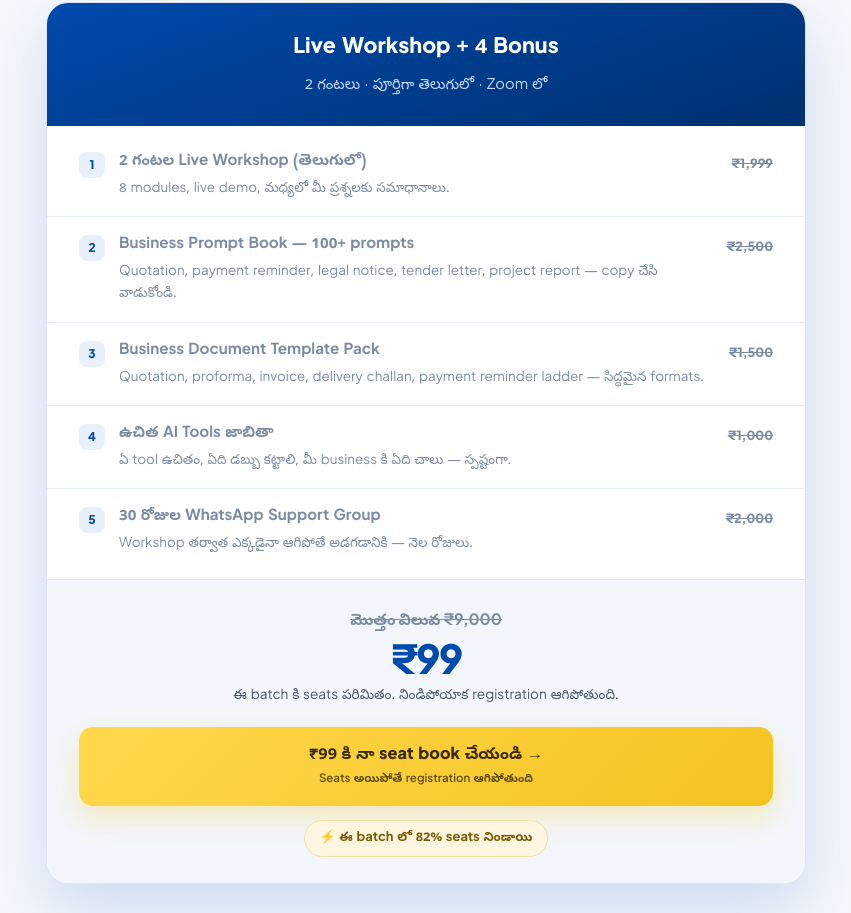
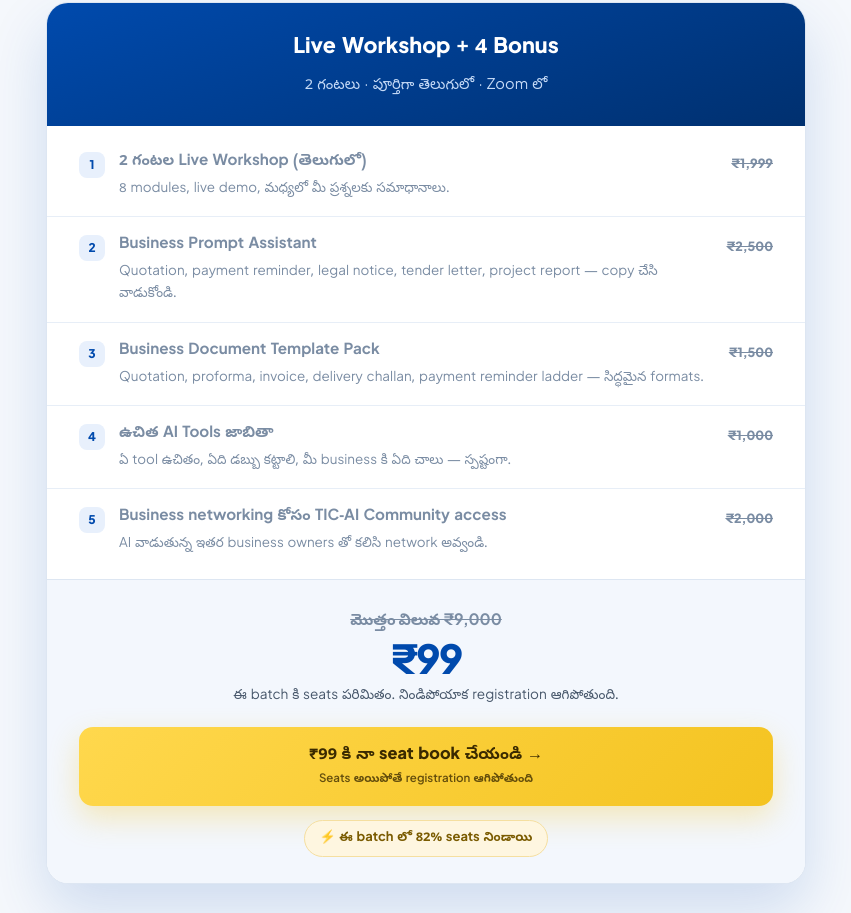
Before and after one commit to subns24-web/TICAI-landing, a plain HTML site: page index.html in a window 1280 px wide. Shown: the part 6387-7300 px from the top of the page, without its empty margins (214-1065 px from the left). Drawn offline with Linux system fonts and the light colour scheme.

Commit message:
Bonuses: 'prompt book' → Business Prompt Assistant; '30-day WhatsApp support' → TIC-AI community access for business networking
Co-Authored-By: Claude Opus 5.5 <noreply@anthropic.com>
Claude-Session: https://claude.ai/code/session_018oui9k1kPGDMDDHxWf2pjL

```diff
--- a/index.html
+++ b/index.html
@@ -849,10 +849,10 @@ footer{background:#020A14;color:#7A8CA3;padding:38px 0 28px;font-size:.85rem;tex
       </div>
       <ul class="stack">
         <li><span class="sn">1</span><span class="sb"><b class="i18n" data-te="2 గంటల Live Workshop (తెలుగులో)" data-en="The 2-hour live workshop, in Telugu"></b><span class="i18n" data-te="8 modules, live demo, మధ్యలో మీ ప్రశ్నలకు సమాధానాలు." data-en="8 modules, live demos, your questions answered as we go."></span></span><span class="val">₹1,999</span></li>
-        <li><span class="sn">2</span><span class="sb"><b class="i18n" data-te="Business Prompt Book — 100+ prompts" data-en="Business prompt book — 100+ prompts"></b><span class="i18n" data-te="Quotation, payment reminder, legal notice, tender letter, project report — copy చేసి వాడుకోండి." data-en="Quotations, payment reminders, legal notices, tender letters, project reports — copy and use."></span></span><span class="val">₹2,500</span></li>
+        <li><span class="sn">2</span><span class="sb"><b class="i18n" data-te="Business Prompt Assistant" data-en="Business Prompt Assistant"></b><span class="i18n" data-te="Quotation, payment reminder, legal notice, tender letter, project report — copy చేసి వాడుకోండి." data-en="Quotations, payment reminders, legal notices, tender letters, project reports — copy and use."></span></span><span class="val">₹2,500</span></li>
         <li><span class="sn">3</span><span class="sb"><b class="i18n" data-te="Business Document Template Pack" data-en="Business document template pack"></b><span class="i18n" data-te="Quotation, proforma, invoice, delivery challan, payment reminder ladder — సిద్ధమైన formats." data-en="Quotation, proforma, invoice, delivery challan, payment-reminder ladder — ready formats."></span></span><span class="val">₹1,500</span></li>
         <li><span class="sn">4</span><span class="sb"><b class="i18n" data-te="ఉచిత AI Tools జాబితా" data-en="The free-tools list"></b><span class="i18n" data-te="ఏ tool ఉచితం, ఏది డబ్బు కట్టాలి, మీ business కి ఏది చాలు — స్పష్టంగా." data-en="Which tools are free, which cost money, and which one is enough for you."></span></span><span class="val">₹1,000</span></li>
-        <li><span class="sn">5</span><span class="sb"><b class="i18n" data-te="30 రోజుల WhatsApp Support Group" data-en="30-day WhatsApp support group"></b><span class="i18n" data-te="Workshop తర్వాత ఎక్కడైనా ఆగిపోతే అడగడానికి — నెల రోజులు." data-en="Somewhere to ask when you get stuck afterwards — for a full month."></span></span><span class="val">₹2,000</span></li>
+        <li><span class="sn">5</span><span class="sb"><b class="i18n" data-te="Business networking కోసం TIC-AI Community access" data-en="Access to the TIC-AI community for business networking"></b><span class="i18n" data-te="AI వాడుతున్న ఇతర business owners తో కలిసి network అవ్వండి." data-en="Connect and network with other business owners who use AI."></span></span><span class="val">₹2,000</span></li>
       </ul>
       <div class="offer-foot">
         <div class="price-old i18n" data-te="మొత్తం విలువ ₹9,000" data-en="Total value ₹9,000"></div>
@@ -892,7 +892,7 @@ footer{background:#020A14;color:#7A8CA3;padding:38px 0 28px;font-size:.85rem;tex
       <div class="stp">
         <div class="sn">3</div>
         <b class="i18n" data-te="Workshop + bonus files" data-en="Workshop, then your files"></b>
-        <p class="i18n" data-te="2 గంటలు live. అయిన వెంటనే prompt book, templates మీకు వస్తాయి." data-en="2 hours live. Straight after, the prompt book and templates are yours."></p>
+        <p class="i18n" data-te="2 గంటలు live. అయిన వెంటనే Business Prompt Assistant, templates మీకు వస్తాయి." data-en="2 hours live. Straight after, the Business Prompt Assistant and templates are yours."></p>
       </div>
     </div>
   </div>
@@ -1040,7 +1040,7 @@ footer{background:#020A14;color:#7A8CA3;padding:38px 0 28px;font-size:.85rem;tex
       </details>
       <details>
         <summary class="i18n" data-te="నేను ఒకసారి ChatGPT try చేశాను. ఏమీ ఉపయోగపడలేదు." data-en="I tried ChatGPT once. It wasn't useful."></summary>
-        <p class="i18n" data-te="చాలామందికి ఇదే అనుభవం — అది మీ తప్పు కాదు. ఏం అడగాలో తెలియకపోతే సరైన సమాధానం రాదు. Workshop లో మేము నేర్పేది అదే: మీ business పని కోసం <b>ఎలా అడగాలి</b> అనేది. అదే తేడా. Bonus లో ఇచ్చే 100+ prompt book అందుకే — copy చేసి వాడుకోవచ్చు." data-en="That's most people's experience, and it isn't your fault. If you don't know what to ask, you don't get a useful answer. What we teach is exactly that — <b>how to ask</b> for your kind of work. That's the whole difference. It's also why the bonus prompt book exists: 100+ ready prompts you can copy and use."></p>
+        <p class="i18n" data-te="చాలామందికి ఇదే అనుభవం — అది మీ తప్పు కాదు. ఏం అడగాలో తెలియకపోతే సరైన సమాధానం రాదు. Workshop లో మేము నేర్పేది అదే: మీ business పని కోసం <b>ఎలా అడగాలి</b> అనేది. అదే తేడా. Bonus లో ఇచ్చే Business Prompt Assistant అందుకే — సరిగ్గా అడగడానికి సహాయం చేస్తుంది." data-en="That's most people's experience, and it isn't your fault. If you don't know what to ask, you don't get a useful answer. What we teach is exactly that — <b>how to ask</b> for your kind of work. That's the whole difference. It's also why the bonus Business Prompt Assistant exists — it helps you ask the right way."></p>
       </details>
       <details>
         <summary class="i18n" data-te="ఈ 2 గంటల తర్వాత నిజంగా డబ్బు మిగులుతుందా?" data-en="Will I really save money after these 2 hours?"></summary>
@@ -1068,7 +1068,7 @@ footer{background:#020A14;color:#7A8CA3;padding:38px 0 28px;font-size:.85rem;tex
       <ul>
         <li><span class="tick">✓</span><span class="i18n" data-te="Live, తెలుగులో — recorded video కాదు" data-en="Live and in Telugu — not a recorded video"></span></li>
         <li><span class="tick">✓</span><span class="i18n" data-te="Call కి laptop, live practical కి phone" data-en="Join on a laptop, practice live on your phone"></span></li>
-        <li><span class="tick">✓</span><span class="i18n" data-te="Prompt book, templates మీవే" data-en="Prompt book and templates are yours to keep"></span></li>
+        <li><span class="tick">✓</span><span class="i18n" data-te="Business Prompt Assistant, templates మీవే" data-en="Business Prompt Assistant and templates are yours to keep"></span></li>
       </ul>
     </div>
 
@@ -1162,8 +1162,8 @@ footer{background:#020A14;color:#7A8CA3;padding:38px 0 28px;font-size:.85rem;tex
 
       <ul class="pop-list">
         <li><span class="pk">✓</span><span class="i18n" data-te="<b>2 గంటల live workshop</b> — పూర్తిగా తెలుగులో" data-en="<b>2-hour live workshop</b> — fully in Telugu"></span></li>
-        <li><span class="pk">✓</span><span class="i18n" data-te="<b>100+ prompt book</b> + document templates" data-en="<b>100+ prompt book</b> + document templates"></span></li>
-        <li><span class="pk">✓</span><span class="i18n" data-te="<b>30 రోజుల WhatsApp support</b>" data-en="<b>30-day WhatsApp support</b>"></span></li>
+        <li><span class="pk">✓</span><span class="i18n" data-te="<b>Business Prompt Assistant</b> + document templates" data-en="<b>Business Prompt Assistant</b> + document templates"></span></li>
+        <li><span class="pk">✓</span><span class="i18n" data-te="Business networking కోసం <b>TIC-AI community access</b>" data-en="<b>TIC-AI community access</b> for business networking"></span></li>
       </ul>
 
       <div class="pop-price"><s>₹1,999</s><strong>₹99</strong></div>
```
